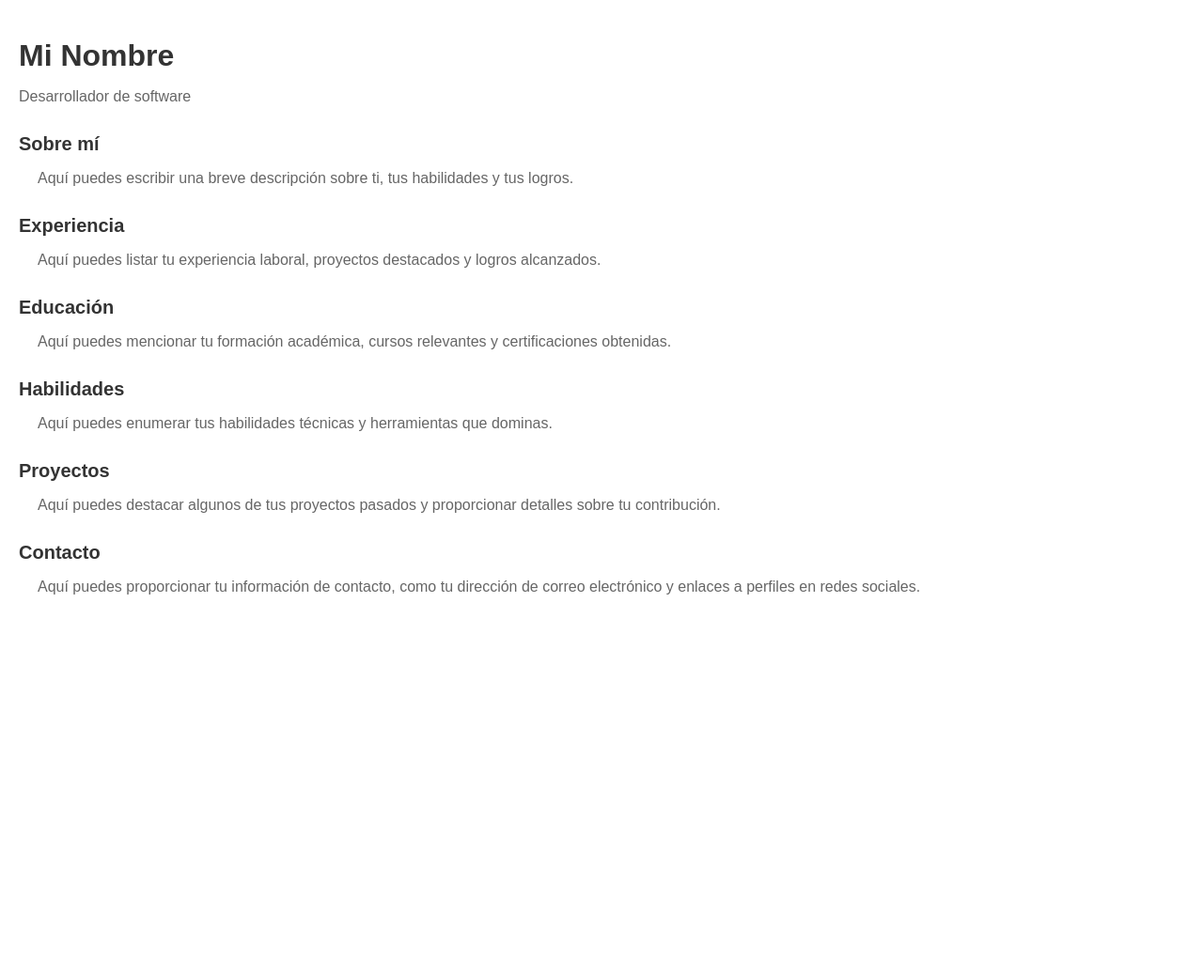
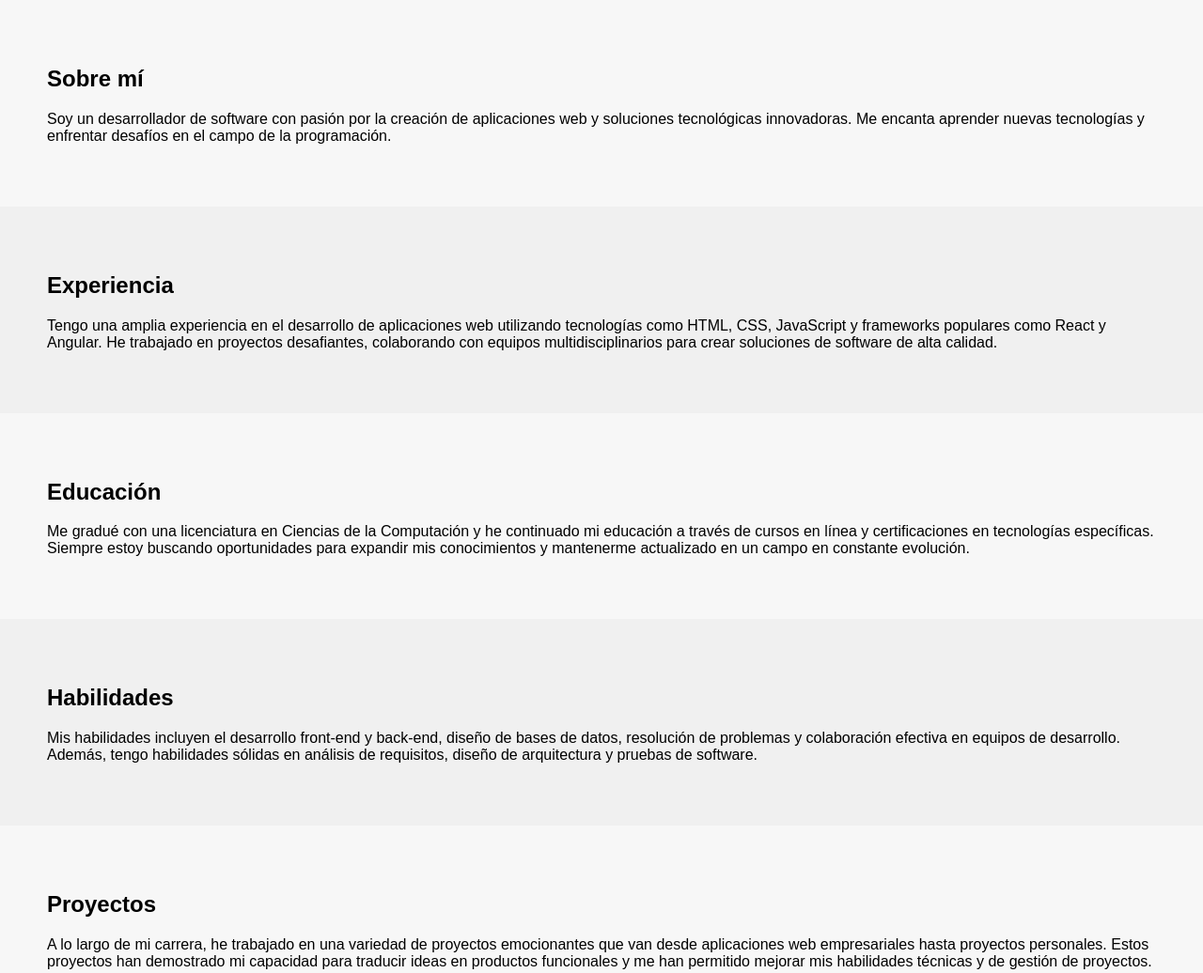
Before and after one commit to Extremofilo/pagina-web-de-prueba, a plain HTML site: page index.html in a window 1280 px wide. Shown: the top 1036 px of the page at 94% size. Before the commit the page ends 800 px from the top, so only its background shows below. Drawn offline with Linux system fonts and the light colour scheme.

Commit message:
Update index.html

```diff
--- a/index.html
+++ b/index.html
@@ -1,95 +1,92 @@
 <!DOCTYPE html>
 <html>
+
 <head>
   <title>Mi Portafolio</title>
   <style>
-    /* Estilos CSS para personalizar el aspecto de tu portafolio */
+    /* Estilos generales */
     body {
       font-family: Arial, sans-serif;
       margin: 0;
-        padding: 20px;
+      padding: 0;
     }
 
-      h1 {
-        font-size: 32px;
-        color: #333;
-        margin-bottom: 10px;
+    /* Estilos de las secciones */
+    .section {
+      padding: 50px;
     }
 
-      h2 {
-        font-size: 24px;
-        color: #333;
-        margin-bottom: 8px;
+    .section:nth-child(odd) {
+      background-color: #f7f7f7;
     }
 
-      p {
-        font-size: 16px;
-        color: #666;
-        margin-bottom: 16px;
+    .section:nth-child(even) {
+      background-color: #f0f0f0;
     }
 
-      .section {
-        margin-bottom: 30px;
+    /* Otros estilos específicos de cada sección */
+    .section-about {
+      /* Estilos para la sección "Sobre mí" */
+      background-color: #e8e8e8;
     }
 
-      .section-title {
-        font-size: 20px;
-        font-weight: bold;
-        margin-bottom: 10px;
+    .section-experience {
+      /* Estilos para la sección "Experiencia" */
+      background-color: #dcdcdc;
     }
 
-      .section-content {
-        margin-left: 20px;
+    .section-education {
+      /* Estilos para la sección "Educación" */
+      background-color: #e1e1e1;
     }
 
+    .section-skills {
+      /* Estilos para la sección "Habilidades" */
+      background-color: #d9d9d9;
+    }
+
+    .section-projects {
+      /* Estilos para la sección "Proyectos" */
+      background-color: #ededed;
+    }
+
+    .section-contact {
+      /* Estilos para la sección "Contacto" */
+      background-color: #d2d2d2;
+    }
   </style>
 </head>
+
 <body>
-  <header class="section">
-    <h1>Mi Nombre</h1>
-    <p>Desarrollador de software</p>
-  </header>
-
-  <section class="section">
-    <h2 class="section-title">Sobre mí</h2>
-    <div class="section-content">
-      <p>Aquí puedes escribir una breve descripción sobre ti, tus habilidades y tus logros.</p>
-    </div>
+  <section class="section section-about">
+    <h2>Sobre mí</h2>
+    <p>Soy un desarrollador de software con pasión por la creación de aplicaciones web y soluciones tecnológicas innovadoras. Me encanta aprender nuevas tecnologías y enfrentar desafíos en el campo de la programación.</p>
   </section>
 
-  <section class="section">
-    <h2 class="section-title">Experiencia</h2>
-    <div class="section-content">
-      <p>Aquí puedes listar tu experiencia laboral, proyectos destacados y logros alcanzados.</p>
-    </div>
+  <section class="section section-experience">
+    <h2>Experiencia</h2>
+    <p>Tengo una amplia experiencia en el desarrollo de aplicaciones web utilizando tecnologías como HTML, CSS, JavaScript y frameworks populares como React y Angular. He trabajado en proyectos desafiantes, colaborando con equipos multidisciplinarios para crear soluciones de software de alta calidad.</p>
   </section>
 
-  <section class="section">
-    <h2 class="section-title">Educación</h2>
-    <div class="section-content">
-      <p>Aquí puedes mencionar tu formación académica, cursos relevantes y certificaciones obtenidas.</p>
-    </div>
+  <section class="section section-education">
+    <h2>Educación</h2>
+    <p>Me gradué con una licenciatura en Ciencias de la Computación y he continuado mi educación a través de cursos en línea y certificaciones en tecnologías específicas. Siempre estoy buscando oportunidades para expandir mis conocimientos y mantenerme actualizado en un campo en constante evolución.</p>
   </section>
 
-  <section class="section">
-    <h2 class="section-title">Habilidades</h2>
-    <div class="section-content">
-      <p>Aquí puedes enumerar tus habilidades técnicas y herramientas que dominas.</p>
-    </div>
+  <section class="section section-skills">
+    <h2>Habilidades</h2>
+    <p>Mis habilidades incluyen el desarrollo front-end y back-end, diseño de bases de datos, resolución de problemas y colaboración efectiva en equipos de desarrollo. Además, tengo habilidades sólidas en análisis de requisitos, diseño de arquitectura y pruebas de software.</p>
   </section>
 
-  <section class="section">
-    <h2 class="section-title">Proyectos</h2>
-    <div class="section-content">
-      <p>Aquí puedes destacar algunos de tus proyectos pasados y proporcionar detalles sobre tu contribución.</p>
-    </div>
+  <section class="section section-projects">
+    <h2>Proyectos</h2>
+    <p>A lo largo de mi carrera, he trabajado en una variedad de proyectos emocionantes que van desde aplicaciones web empresariales hasta proyectos personales. Estos proyectos han demostrado mi capacidad para traducir ideas en productos funcionales y me han permitido mejorar mis habilidades técnicas y de gestión de proyectos.</p>
   </section>
 
-  <section class="section">
-    <h2 class="section-title">Contacto</h2>
-    <div class="section-content">
-      <p>Aquí puedes proporcionar tu información de contacto, como tu dirección de correo electrónico y enlaces a perfiles en redes sociales.</p>
-    </div>
+  <section class="section section-contact">
+    <h2>Contacto</h2>
+    <p>Si deseas colaborar en un proyecto o tienes alguna pregunta, no dudes en contactarme. Estoy disponible para oportunidades laborales y siempre estoy abierto a nuevas conexiones en la industria.</p>
   </section>
 </body>
+
 </html>
```
Lines whose indentation alone changed are shown as unchanged.
